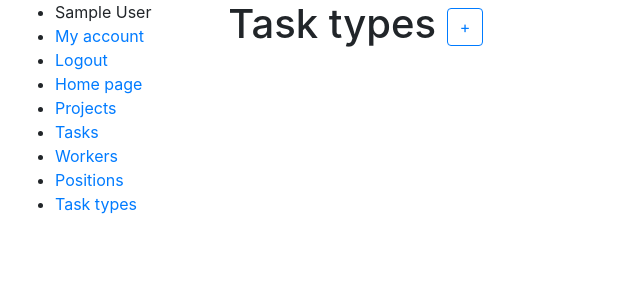
After one commit to vkrasnovyd/project-management-platform, a Django app: page /task_types/ in a window 1280 px wide. The commit adds this page. Shown: the top 300 px of the page, without its empty margins (0-640 px from the left). Run offline with Django 4.2, Linux system fonts and the light colour scheme; the visitor is signed in with stand-in values (Sample User, id 1); data that the repository does not hold is empty.

Commit message:
Add TaskTypeListView

```diff
--- a/task_manager/urls.py
+++ b/task_manager/urls.py
@@ -12,6 +12,7 @@ from task_manager.views import (
     PositionCreateView,
     PositionUpdateView,
     PositionDeleteView,
+    TaskTypeListView,
 )
 
 urlpatterns = [
@@ -30,6 +31,7 @@ urlpatterns = [
     path("positions/create/", PositionCreateView.as_view(), name="position-create"),
     path("positions/<int:pk>/update/", PositionUpdateView.as_view(), name="position-update"),
     path("positions/<int:pk>/delete/", PositionDeleteView.as_view(), name="position-delete"),
+    path("task_types/", TaskTypeListView.as_view(), name="task-type-list"),
 ]
 
 app_name = "task_manager"
--- a/task_manager/views.py
+++ b/task_manager/views.py
@@ -8,7 +8,7 @@ from django.urls import reverse_lazy
 from django.views import generic
 
 from task_manager.forms import WorkerCreationForm, WorkerChangeForm, PositionForm
-from task_manager.models import Task, Project, Position
+from task_manager.models import Task, Project, Position, TaskType
 
 
 @login_required
@@ -124,3 +124,14 @@ class PositionDeleteView(LoginRequiredMixin, generic.DeleteView):
 
     model = Position
     success_url = reverse_lazy("task_manager:position-list")
+
+
+class TaskTypeListView(LoginRequiredMixin, generic.ListView):
+    """
+    View class for the page with a list of all task types
+    with links to the pages for creating, updating and deleting positions.
+    """
+
+    model = TaskType
+    paginate_by = 10
+    template_name = "task_manager/task_type_list.html"
--- a/templates/includes/sidebar.html
+++ b/templates/includes/sidebar.html
@@ -11,4 +11,5 @@
   <li><a href="#">Tasks</a></li>
   <li><a href="{% url 'task_manager:worker-list' %}">Workers</a></li>
   <li><a href="{% url 'task_manager:position-list' %}">Positions</a></li>
+  <li><a href="{% url 'task_manager:task-type-list' %}">Task types</a></li>
 </ul>
--- /dev/null
+++ b/templates/task_manager/task_type_list.html
@@ -0,0 +1,33 @@
+{% extends "base.html" %}
+
+{% block title %}
+  <title>Task manager - Task types</title>
+{% endblock %}
+
+{% block content %}
+  <h1>
+    Task types
+    {% if user.is_staff %}
+      <a href="#" class="btn btn-outline-primary">+</a>
+    {% endif %}
+  </h1>
+
+  {% if tasktype_list %}
+    <table class="table">
+      <tr>
+        <th>№</th>
+        <th>Task type</th>
+        <th>Change task type</th>
+        <th>Delete task type</th>
+      </tr>
+    {% for task_type in tasktype_list %}
+      <tr>
+        <td>{{ task_type.id }}</td>
+        <td>{{ task_type.name }}</td>
+        <td><a href="#" class="btn btn-success">Change</a></td>
+        <td><a href="#" class="btn btn-danger">Delete</a></td>
+      </tr>
+    {% endfor %}
+  {% endif %}
+
+{% endblock %}
```
